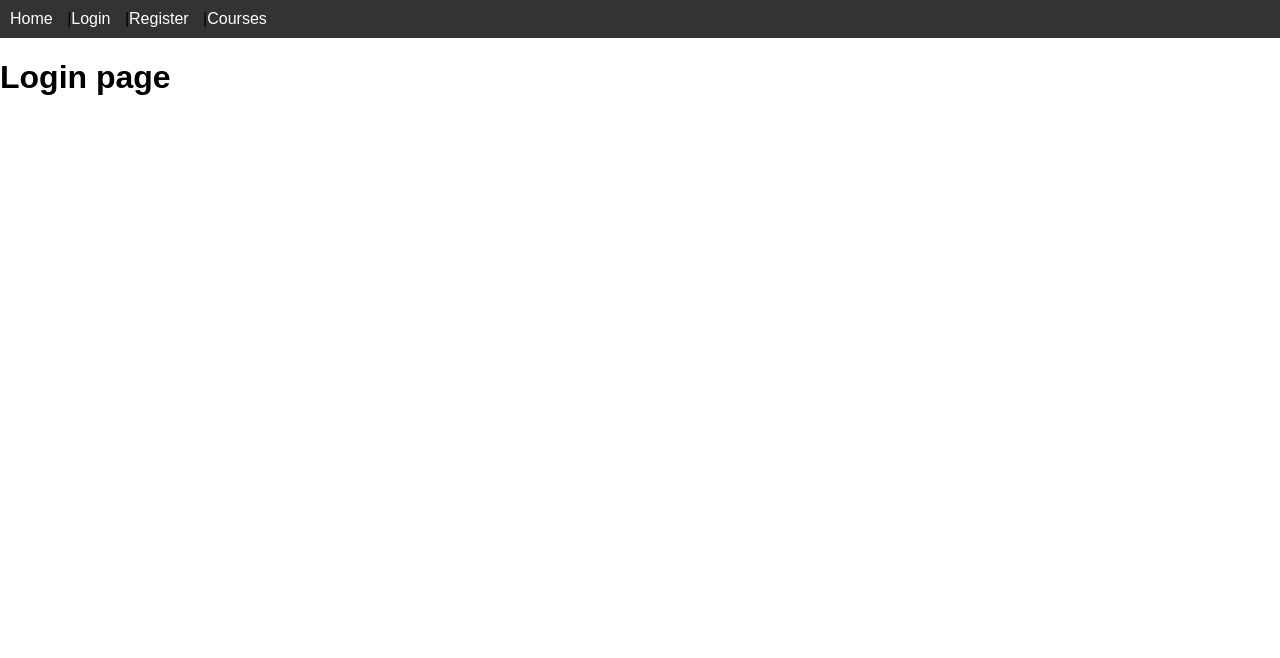
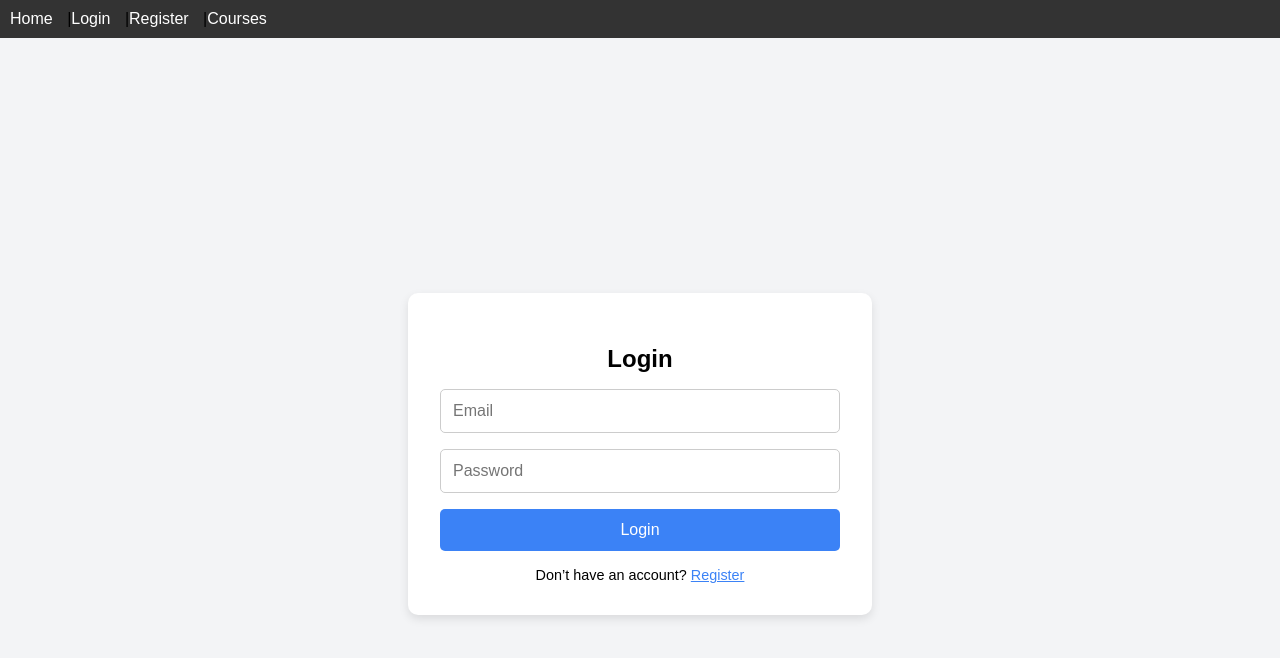
Before and after one commit to trangtanduoc/primary-math-learn-web, a React (Create React App) app: page /login in a window 1280 px wide. Shown: the top 658 px of the page. Built offline with nearby package versions, Linux system fonts and the light colour scheme.

Commit message:
Trang login, register
Tạo ra trang để người dùng đăng nhập và đăng kí tài khoản

```diff
--- a/src/pages/LoginPage.jsx
+++ b/src/pages/LoginPage.jsx
@@ -1,4 +1,136 @@
-function HomePage() {
-    return <h1>Login page</h1>;
-  }
-  export default HomePage;
+import { useState } from "react";
+
+export default function LoginPage() {
+  const [isRegister, setIsRegister] = useState(false);
+  const [formData, setFormData] = useState({
+    email: "",
+    password: "",
+    confirmPassword: "",
+  });
+
+  const handleChange = (e) => {
+    setFormData({ ...formData, [e.target.name]: e.target.value });
+  };
+
+  const handleSubmit = (e) => {
+    e.preventDefault();
+    if (isRegister && formData.password !== formData.confirmPassword) {
+      alert("Passwords do not match");
+      return;
+    }
+    alert(`${isRegister ? "Registering" : "Logging in"} with ${formData.email}`);
+  };
+
+  return (
+    <div style={styles.container}>
+      <div style={styles.card}>
+        <h2 style={styles.title}>{isRegister ? "Register" : "Login"}</h2>
+        <form onSubmit={handleSubmit} style={styles.form}>
+          <input
+            type="email"
+            placeholder="Email"
+            name="email"
+            value={formData.email}
+            onChange={handleChange}
+            required
+            style={styles.input}
+          />
+          <input
+            type="password"
+            placeholder="Password"
+            name="password"
+            value={formData.password}
+            onChange={handleChange}
+            required
+            style={styles.input}
+          />
+          {isRegister && (
+            <input
+              type="password"
+              placeholder="Confirm Password"
+              name="confirmPassword"
+              value={formData.confirmPassword}
+              onChange={handleChange}
+              required
+              style={styles.input}
+            />
+          )}
+          <button type="submit" style={styles.button}>
+            {isRegister ? "Register" : "Login"}
+          </button>
+        </form>
+        <div style={styles.switchText}>
+          {isRegister ? (
+            <>
+              Already have an account?{" "}
+              <span style={styles.link} onClick={() => setIsRegister(false)}>
+                Login
+              </span>
+            </>
+          ) : (
+            <>
+              Don’t have an account?{" "}
+              <span style={styles.link} onClick={() => setIsRegister(true)}>
+                Register
+              </span>
+            </>
+          )}
+        </div>
+      </div>
+    </div>
+  );
+}
+
+const styles = {
+  container: {
+    minHeight: "100vh",
+    display: "flex",
+    alignItems: "center",
+    justifyContent: "center",
+    backgroundColor: "#f3f4f6",
+    padding: "1rem",
+  },
+  card: {
+    backgroundColor: "white",
+    borderRadius: "10px",
+    padding: "2rem",
+    boxShadow: "0 4px 10px rgba(0, 0, 0, 0.1)",
+    width: "100%",
+    maxWidth: "400px",
+  },
+  title: {
+    textAlign: "center",
+    fontSize: "1.5rem",
+    marginBottom: "1rem",
+  },
+  form: {
+    display: "flex",
+    flexDirection: "column",
+    gap: "1rem",
+  },
+  input: {
+    padding: "0.75rem",
+    fontSize: "1rem",
+    borderRadius: "5px",
+    border: "1px solid #ccc",
+  },
+  button: {
+    padding: "0.75rem",
+    backgroundColor: "#3b82f6",
+    color: "white",
+    fontSize: "1rem",
+    borderRadius: "5px",
+    border: "none",
+    cursor: "pointer",
+  },
+  switchText: {
+    marginTop: "1rem",
+    textAlign: "center",
+    fontSize: "0.9rem",
+  },
+  link: {
+    color: "#3b82f6",
+    cursor: "pointer",
+    textDecoration: "underline",
+  },
+};
--- a/src/pages/RegisterPage.jsx
+++ /dev/null
@@ -1,4 +0,0 @@
-function HomePage() {
-    return <h1>register page</h1>;
-  }
-  export default HomePage;
```
